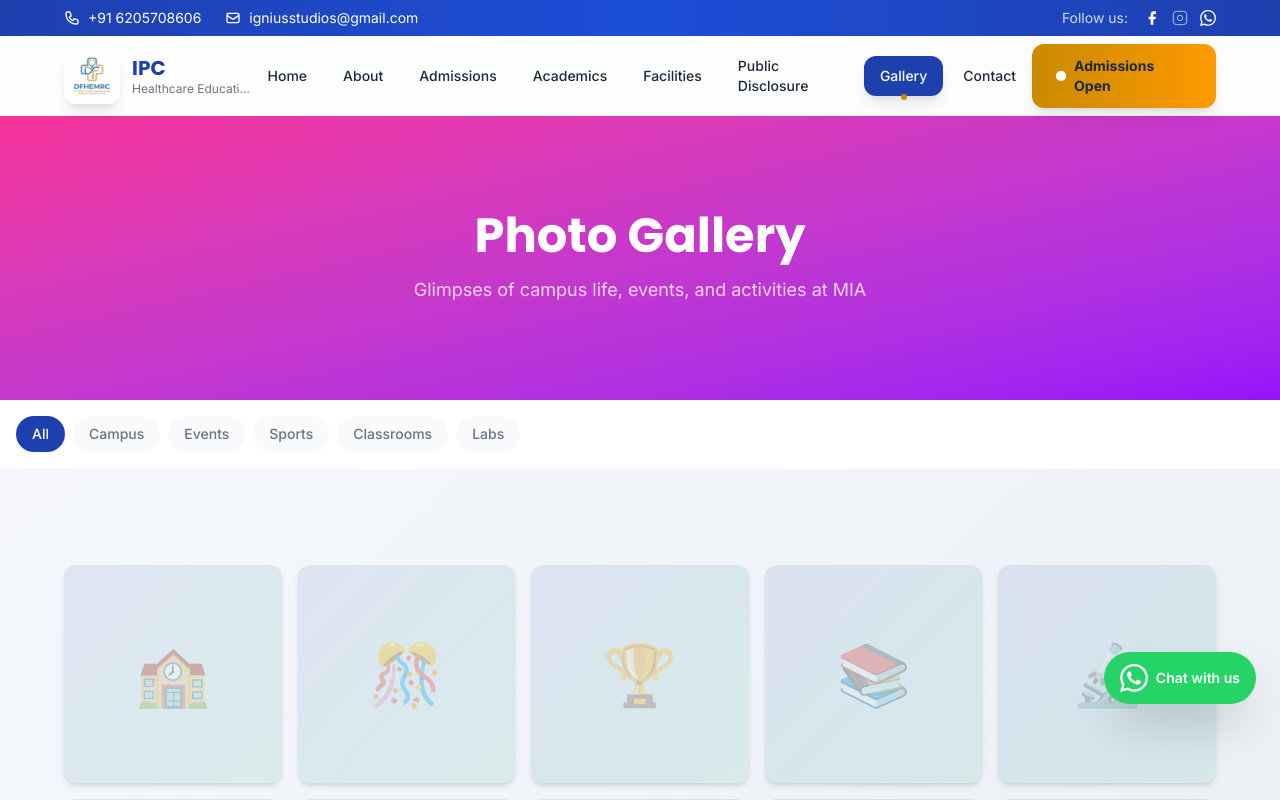
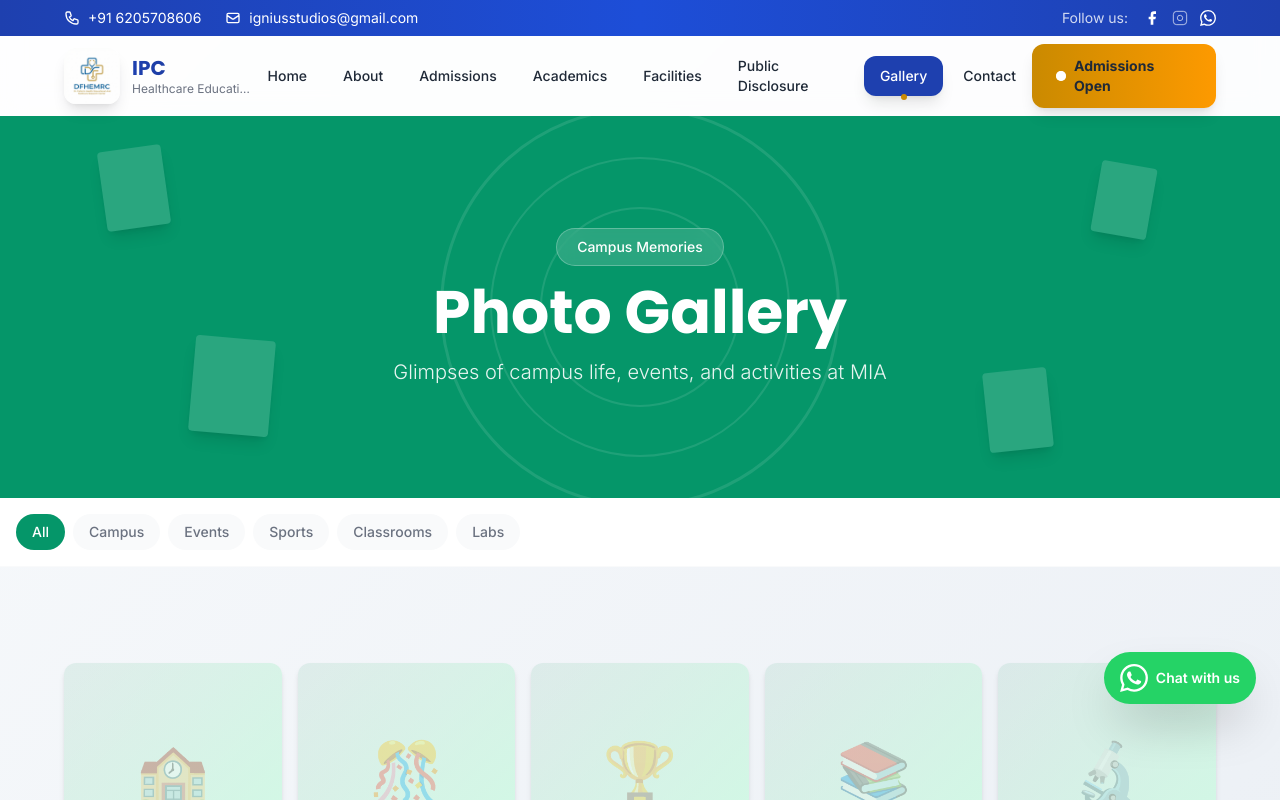
Before and after one commit to invinci009/miapatna, a Next.js app: page /gallery in a window 1280 px wide. Shown: the top 800 px of the page. Built offline with nearby package versions, Linux system fonts and the light colour scheme.

Commit message:
Redesign page headers with professional white accents

```diff
--- a/package.json
+++ b/package.json
@@ -13,7 +13,7 @@
     "@types/leaflet": "^1.9.21",
     "aos": "^2.3.4",
     "leaflet": "^1.9.4",
-    "next": "16.0.10",
+    "next": "^16.0.10",
     "react": "19.2.1",
     "react-dom": "19.2.1",
     "react-leaflet": "^5.0.0"
@@ -25,7 +25,7 @@
     "@types/react-dom": "^19",
     "babel-plugin-react-compiler": "1.0.0",
     "eslint": "^9",
-    "eslint-config-next": "16.0.10",
+    "eslint-config-next": "^16.0.10",
     "tailwindcss": "^4",
     "typescript": "^5"
   }
--- a/src/app/about/AboutContent.tsx
+++ b/src/app/about/AboutContent.tsx
@@ -5,13 +5,28 @@ import { schoolInfo, leadership, instituteOverview, partnerHospitals, placementS
 export default function About() {
     return (
         <>
-            {/* Page Hero */}
-            <div className="bg-gradient-to-br from-primary to-accent py-16 md:py-24">
-                <div className="container mx-auto px-4 md:px-8 lg:px-16 text-center">
-                    <h1 className="text-4xl md:text-5xl font-heading font-bold text-white mb-4">
+            {/* Page Hero - Clean, professional with white accents */}
+            <div className="relative bg-primary overflow-hidden py-20 md:py-28">
+                {/* White decorative elements */}
+                <div className="absolute top-0 left-0 w-72 h-72 bg-white/10 rounded-full -translate-x-1/2 -translate-y-1/2"></div>
+                <div className="absolute bottom-0 right-0 w-96 h-96 bg-white/10 rounded-full translate-x-1/3 translate-y-1/3"></div>
+                <div className="absolute top-1/2 right-1/4 w-24 h-24 bg-white/5 rounded-full"></div>
+
+                {/* Subtle line pattern */}
+                <div className="absolute inset-0 opacity-5">
+                    <div className="absolute top-0 left-1/4 w-px h-full bg-white"></div>
+                    <div className="absolute top-0 left-2/4 w-px h-full bg-white"></div>
+                    <div className="absolute top-0 left-3/4 w-px h-full bg-white"></div>
+                </div>
+
+                <div className="container mx-auto px-4 md:px-8 lg:px-16 text-center relative z-10">
+                    <div className="inline-block mb-4 px-5 py-2 bg-white/10 backdrop-blur-sm rounded-full border border-white/20">
+                        <span className="text-white text-sm font-medium tracking-wide">Established {schoolInfo.established}</span>
+                    </div>
+                    <h1 className="text-4xl md:text-5xl lg:text-6xl font-heading font-bold text-white mb-4">
                         About {schoolInfo.shortName}
                     </h1>
-                    <p className="text-white/80 text-lg max-w-2xl mx-auto">
+                    <p className="text-white/90 text-lg md:text-xl max-w-2xl mx-auto font-light">
                         {schoolInfo.tagline}
                     </p>
                 </div>
@@ -173,7 +188,7 @@ export default function About() {
             </Section>
 
             {/* Stats */}
-            <Section className="bg-gradient-to-br from-primary to-primary-focus" dark>
+            <Section className="bg-primary" dark>
                 <div className="grid grid-cols-1 md:grid-cols-3 gap-8 text-center text-white max-w-4xl mx-auto">
                     <div>
                         <p className="text-4xl font-bold">{placementStats.placementRate}</p>
--- a/src/app/academics/AcademicsContent.tsx
+++ b/src/app/academics/AcademicsContent.tsx
@@ -7,13 +7,28 @@ import { schoolInfo, instituteOverview, faculty } from '@/data/leadership';
 export default function Academics() {
     return (
         <>
-            {/* Page Hero */}
-            <div className="bg-gradient-to-br from-primary to-secondary py-16 md:py-24">
-                <div className="container mx-auto px-4 md:px-8 lg:px-16 text-center">
-                    <h1 className="text-4xl md:text-5xl font-heading font-bold text-white mb-4">
+            {/* Page Hero - Warm amber with clean white elements */}
+            <div className="relative bg-secondary overflow-hidden py-20 md:py-28">
+                {/* White geometric shapes */}
+                <div className="absolute top-0 right-0 w-80 h-80 bg-white/10 rounded-full translate-x-1/3 -translate-y-1/3"></div>
+                <div className="absolute bottom-0 left-0 w-64 h-64 bg-white/10 rounded-full -translate-x-1/3 translate-y-1/3"></div>
+
+                {/* Ascending bars representing growth */}
+                <div className="absolute bottom-0 left-0 right-0 flex items-end justify-center gap-3 md:gap-6 px-8 pb-0">
+                    {[30, 45, 60, 80, 100, 80, 60, 45, 30].map((height, i) => (
+                        <div key={i} className="bg-white/15 rounded-t-sm" style={{ width: '4%', maxWidth: '40px', height: `${height * 0.8}px` }}></div>
+                    ))}
+                </div>
+
+                <div className="container mx-auto px-4 md:px-8 lg:px-16 text-center relative z-10">
+                    <div className="inline-flex items-center gap-2 mb-4 px-5 py-2 bg-white/15 backdrop-blur-sm rounded-full border border-white/25">
+                        <span className="w-2 h-2 bg-white rounded-full animate-pulse"></span>
+                        <span className="text-slate-900 text-sm font-medium">Admissions Open</span>
+                    </div>
+                    <h1 className="text-4xl md:text-5xl lg:text-6xl font-heading font-bold text-slate-900 mb-4">
                         Courses & Programs
                     </h1>
-                    <p className="text-white/80 text-lg max-w-2xl mx-auto">
+                    <p className="text-slate-800/80 text-lg md:text-xl max-w-2xl mx-auto font-light">
                         Industry-relevant healthcare education for a successful career
                     </p>
                 </div>
@@ -189,7 +204,7 @@ export default function Academics() {
             </Section>
 
             {/* CTA */}
-            <Section className="bg-gradient-to-br from-primary to-primary-focus" dark>
+            <Section className="bg-primary" dark>
                 <div className="text-center max-w-2xl mx-auto">
                     <h2 className="text-3xl font-heading font-bold text-white mb-4">
                         Ready to Start Your Healthcare Career?
--- a/src/app/gallery/GalleryContent.tsx
+++ b/src/app/gallery/GalleryContent.tsx
@@ -41,13 +41,31 @@ export default function Gallery() {
 
     return (
         <>
-            {/* Page Hero */}
-            <div className="bg-gradient-to-br from-pink-500 to-purple-600 py-16 md:py-24">
-                <div className="container mx-auto px-4 md:px-8 lg:px-16 text-center">
-                    <h1 className="text-4xl md:text-5xl font-heading font-bold text-white mb-4">
+            {/* Page Hero - Creative green with clean white frames */}
+            <div className="relative bg-accent overflow-hidden py-20 md:py-28">
+                {/* White frame elements - representing photos */}
+                <div className="absolute inset-0 overflow-hidden">
+                    <div className="absolute top-8 left-[8%] w-16 h-20 bg-white/15 rounded shadow-lg rotate-[-8deg]"></div>
+                    <div className="absolute top-12 right-[10%] w-14 h-18 bg-white/15 rounded shadow-lg rotate-[10deg]"></div>
+                    <div className="absolute bottom-16 left-[15%] w-20 h-24 bg-white/15 rounded shadow-lg rotate-[5deg]"></div>
+                    <div className="absolute bottom-12 right-[18%] w-16 h-20 bg-white/15 rounded shadow-lg rotate-[-6deg]"></div>
+                </div>
+
+                {/* Concentric circles - camera lens effect */}
+                <div className="absolute top-1/2 left-1/2 -translate-x-1/2 -translate-y-1/2 opacity-10">
+                    <div className="w-[400px] h-[400px] rounded-full border-[3px] border-white"></div>
+                    <div className="absolute top-1/2 left-1/2 -translate-x-1/2 -translate-y-1/2 w-[300px] h-[300px] rounded-full border-[2px] border-white"></div>
+                    <div className="absolute top-1/2 left-1/2 -translate-x-1/2 -translate-y-1/2 w-[200px] h-[200px] rounded-full border-[2px] border-white"></div>
+                </div>
+
+                <div className="container mx-auto px-4 md:px-8 lg:px-16 text-center relative z-10">
+                    <div className="inline-flex items-center gap-2 mb-4 px-5 py-2 bg-white/15 backdrop-blur-sm rounded-full border border-white/25">
+                        <span className="text-white text-sm font-medium">Campus Memories</span>
+                    </div>
+                    <h1 className="text-4xl md:text-5xl lg:text-6xl font-heading font-bold text-white mb-4">
                         Photo Gallery
                     </h1>
-                    <p className="text-white/80 text-lg max-w-2xl mx-auto">
+                    <p className="text-white/90 text-lg md:text-xl max-w-2xl mx-auto font-light">
                         Glimpses of campus life, events, and activities at MIA
                     </p>
                 </div>
@@ -62,8 +80,8 @@ export default function Gallery() {
                                 key={category.id}
                                 onClick={() => setActiveCategory(category.id)}
                                 className={`px-4 py-2 rounded-full text-sm font-medium whitespace-nowrap transition-all ${activeCategory === category.id
-                                        ? 'bg-primary text-white'
-                                        : 'bg-base-200 text-subtle-light hover:bg-base-300'
+                                    ? 'bg-accent text-white'
+                                    : 'bg-base-200 text-subtle-light hover:bg-base-300'
                                     }`}
                             >
                                 {category.label}
@@ -79,7 +97,7 @@ export default function Gallery() {
                     {filteredItems.map((item) => (
                         <div
                             key={item.id}
-                            className="group relative aspect-square bg-gradient-to-br from-primary/10 to-accent/10 rounded-xl overflow-hidden shadow-md hover:shadow-xl transition-all duration-300 cursor-pointer"
+                            className="group relative aspect-square bg-gradient-to-br from-accent/10 to-emerald-100 rounded-xl overflow-hidden shadow-md hover:shadow-xl transition-all duration-300 cursor-pointer"
                         >
                             {/* Placeholder icon */}
                             <div className="absolute inset-0 flex items-center justify-center text-6xl opacity-30 group-hover:opacity-50 group-hover:scale-110 transition-all duration-300">
@@ -99,7 +117,6 @@ export default function Gallery() {
 
                 {filteredItems.length === 0 && (
                     <div className="text-center py-12">
-                        <div className="text-6xl mb-4">📷</div>
                         <p className="text-subtle-light">No photos in this category yet.</p>
                     </div>
                 )}
@@ -109,7 +126,6 @@ export default function Gallery() {
             <Section className="bg-base-200">
                 <div className="max-w-2xl mx-auto text-center">
                     <div className="bg-white rounded-2xl p-8 shadow-lg">
-                        <div className="text-4xl mb-4">📸</div>
                         <h3 className="text-xl font-bold text-neutral mb-3">Placeholder Gallery</h3>
                         <p className="text-subtle-light">
                             This gallery currently shows placeholder content. Actual photos of MIA campus,
```
Also changed, not shown: src/app/contact/ContactContent.tsx (+24 -5 lines), 1 other file (tests, documents, lock files or other folders).
